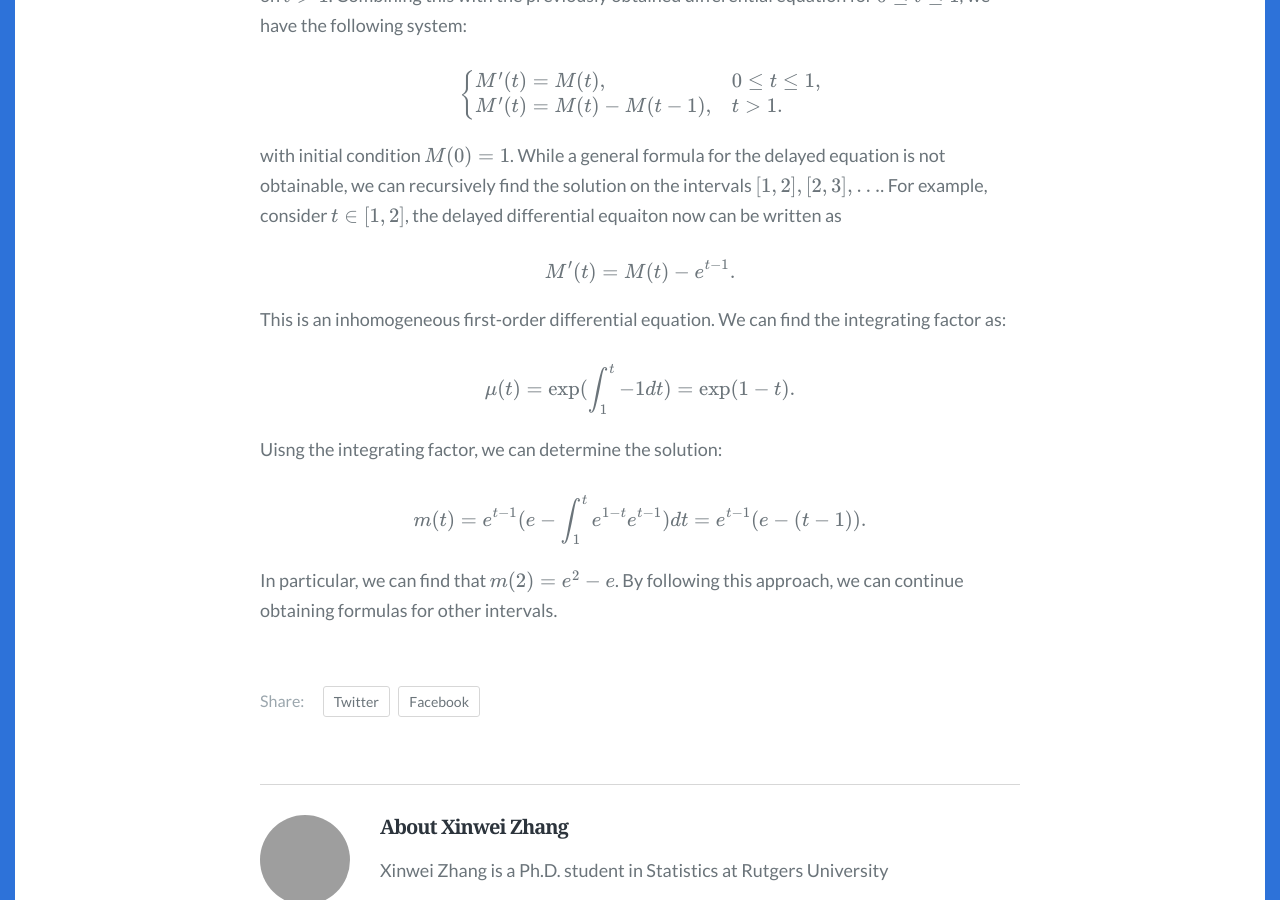
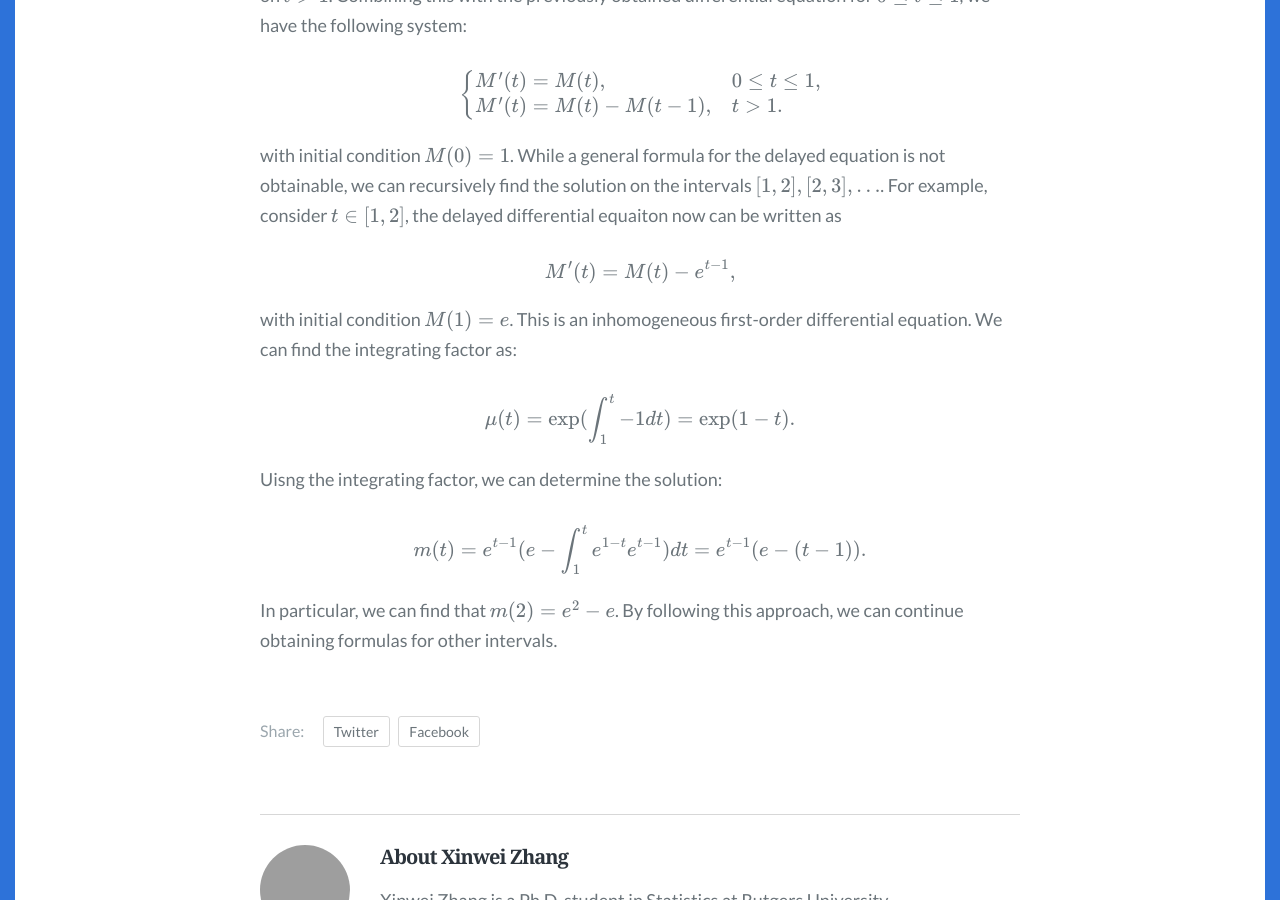
Before and after one commit to XinweiZhang/XinweiZhang.github.io, a Jekyll site: the page built from _posts/2023-03-26-Sum-of-n-uniform-random-variables.md, in a window 1280 px wide and 900 px high, scrolled down 3781 px. Built offline with Jekyll 4.4.1, drawn with Linux system fonts in a browser that asks for light colours; some web fonts are replaced; formulas are drawn with MathJax 3; comment, search, counter and statistics services are not loaded; grey boxes are pictures that could not be loaded.

Commit message:
fix a error

```diff
--- a/_posts/2023-03-26-Sum-of-n-uniform-random-variables.md
+++ b/_posts/2023-03-26-Sum-of-n-uniform-random-variables.md
@@ -123,10 +123,10 @@ $$
 with initial condition $$M(0)=1$$. While a general formula for the delayed equation is not obtainable, we can recursively find the solution on the intervals $$[1, 2], [2, 3], \dots$$. For example, consider $$t \in [1, 2]$$, the delayed differential equaiton now can be written as
 
 $$
-M'(t) = M(t) - e^{t-1}.
+M'(t) = M(t) - e^{t-1},
 $$
 
-This is an inhomogeneous first-order differential equation. We can find the integrating factor as:
+with initial condition $$M(1) = e$$. This is an inhomogeneous first-order differential equation. We can find the integrating factor as:
 
 $$
 \mu(t) = \exp(\int_1^t -1 dt) = \exp(1-t).
```
